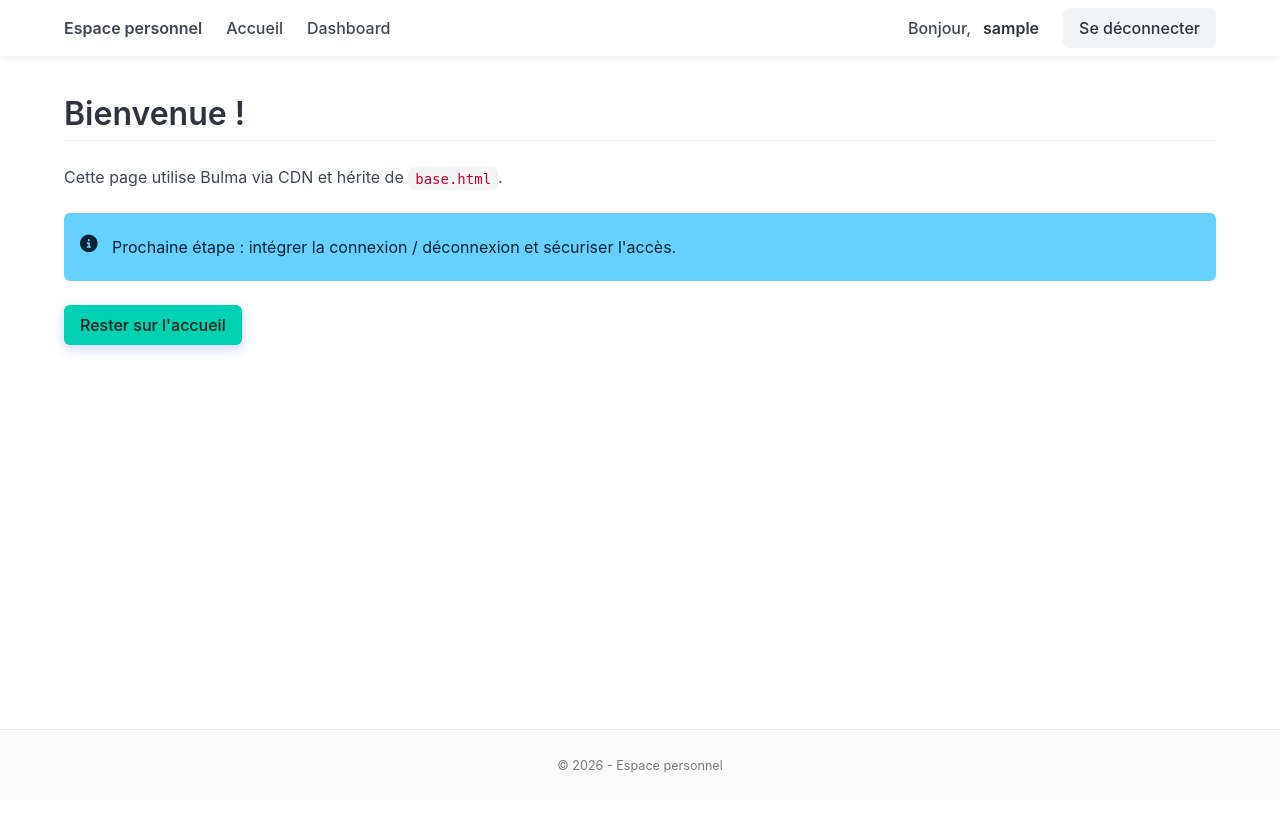
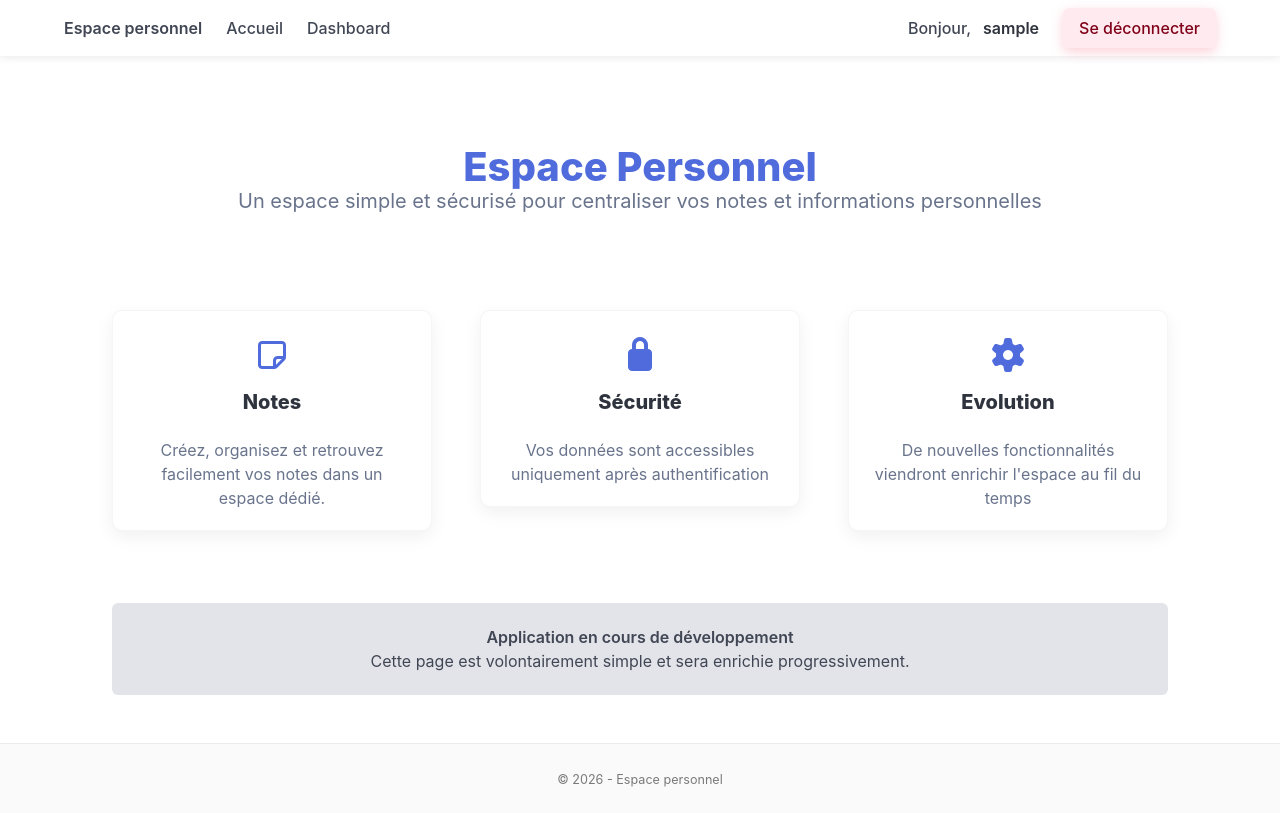
Before and after one commit to Brice-Harper/ADAM, a Django app: page / in a window 1280 px wide. Before the commit the page ends 773 px from the top, so only its background shows below. Run offline with Django 5.2, Linux system fonts and the light colour scheme; the visitor is signed in with stand-in values (Sample User, id 1); some libraries are stand-ins or nearby versions.

Commit message:
Notifications Improvment

```diff
--- a/core/templates/core/base.html
+++ b/core/templates/core/base.html
@@ -54,8 +54,13 @@
 
                         {% if user.is_authenticated %}
                             <a class="navbar-item" href="{% url 'dashboard' %}">
-                            Dashboard
+                                Dashboard
                             </a>
+                            {% if user.is_authenticated and user.username == "brice-harper" %}
+                                <a class="navbar-item" href="{% url 'workspace_index' %}">
+                                    Espace Privé
+                                </a>
+                            {% endif %}
                         {% endif %}
                         </div>
 
@@ -68,14 +73,14 @@
                             <div class="navbar-item">
                             <form method="post" action="{% url 'logout' %}">
                                 {% csrf_token %}
-                                <button class="button is-light" type="submit">
+                                <button class="button is-danger is-light" type="submit">
                                 Se déconnecter
                                 </button>
                             </form>
                             </div>
                         {% else %}
                             <div class="navbar-item">
-                            <a class="button is-primary" href="{% url 'login' %}">
+                            <a class="button is-link is-light" href="{% url 'login' %}">
                                 Se connecter
                             </a>
                             </div>
@@ -106,5 +111,40 @@
     </footer>
     {% block extra_js %}
     {% endblock %}
+
+    {% if messages %}
+        <div class="toast-container">
+            {% for message in messages %}
+                <div class="toast is-{{ message.tags }}">
+                    {{ message }}
+                </div>
+            {% endfor %}
+        </div>
+    {% endif %}
+
+    <script>
+    document.addEventListener("DOMContentLoaded", function () {
+        const toasts = document.querySelectorAll(".toast");
+
+        toasts.forEach(function (toast) {
+        // Temps d'affichage (en millisecondes)
+        const displayDuration = 3500;
+
+        // Temps de l'animation de sortie (doit correspondre au CSS)
+        const animationDuration = 300;
+
+        // Lancer la disparition après X secondes
+        setTimeout(function () {
+            toast.classList.add("toast-hide");
+
+            // Supprimer complètement le toast après l'animation
+            setTimeout(function () {
+            toast.remove();
+            }, animationDuration);
+
+        }, displayDuration);
+        });
+    });
+    </script>
 </body>
 </html>
--- a/core/templates/core/home.html
+++ b/core/templates/core/home.html
@@ -3,16 +3,65 @@
 {% block title %}Accueil{% endblock %}
 
 {% block content %}
-    <div class="content">
-        <h2 class="title is-3">Bienvenue !</h2>
-        <p>Cette page utilise Bulma via CDN et hérite de <code>base.html</code>.</p>
-    </div>
 
-    <div class="notification is-info">
-        Prochaine étape : intégrer la connexion / déconnexion et sécuriser l'accès.
-    </div>
+    <section class="section">
+        <div class="container">
+            <!-- HERO -->
+             <div class="has-text-centered mb-6 pb-6">
+                <h1 class="title is-2">
+                    Espace Personnel
+                </h1>
 
-    <div class="buttons">
-        <a class="button is-primary" href="{% url 'home' %}">Rester sur l'accueil</a>
-    </div>
+                <p class="subtitle is-5 has-text-grey">
+                    Un espace simple et sécurisé pour centraliser vos notes et informations personnelles
+                </p>
+             </div>
+
+            <!-- SECTION DESCRIPTION -->
+             <div class="columns is-variable is-6 mb-6">
+                <div class="column is-4">
+                    <div class="box has-text-centered">
+                        <span class="icon is-large mb-3">
+                            <i class="fa-regular fa-note-sticky fa-2x"></i>
+                        </span>
+                        <h3 class="title is-5">Notes</h3>
+                        <p class="has-text-grey">
+                            Créez, organisez et retrouvez facilement vos notes dans un espace dédié.
+                        </p>
+                    </div>
+                </div>
+
+                <div class="column is-4">
+                    <div class="box has-text-centered">
+                        <span class="icon is-large mb-3">
+                            <i class="fa-solid fa-lock fa-2x"></i>
+                        </span>
+                        <h3 class="title is-5">Sécurité</h3>
+                        <p class="has-text-grey">
+                            Vos données sont accessibles uniquement après authentification
+                        </p>
+                    </div>
+                </div>
+
+                <div class="column is-4">
+                    <div class="box has-text-centered">
+                        <span class="icon is-large mb-3">
+                            <i class="fa-solid fa-gear fa-2x"></i>
+                        </span>
+                        <h3 class="title is-5">Evolution</h3>
+                        <p class="has-text-grey">
+                            De nouvelles fonctionnalités viendront enrichir l'espace au fil du temps
+                        </p>
+                    </div>
+                </div>
+             </div>
+
+             <!-- SECTION EN COURS -->
+              <div class="notification is-light has-text-centered">
+                <strong>Application en cours de développement</strong><br>
+                Cette page est volontairement simple et sera enrichie progressivement.
+              </div>
+
+        </div>
+    </section>
 {% endblock %}
--- a/static/css/main.css
+++ b/static/css/main.css
@@ -1,3 +1,21 @@
+/* =============================
+Couleur d'accentuation globale
+============================= */
+
+:root {
+    --accent-color: #4f6bdc;
+    --accent-color-soft: rgba(79, 107, 220, 0.15);
+}
+
+h1.title,
+h2.title {
+    color: var(--accent-color)
+}
+
+.icon i {
+    color: var(--accent-color)
+}
+
 /* =============================
 Boxes - Amélioration visuelle
 ============================= */
@@ -56,44 +73,6 @@ Boutons - amélioration UX
 
 .button.is-primary:hover {
     box-shadow: 0 6px 16px rgba(72, 95, 199, 0.35);
-}
-
-/* =============================
-Notifications - Amélioration visuelle
-============================= */
-
-.notification {
-    /*border-radius: 8px;
-    padding: 1.25rem 1.5rem;
-    box-shadow: 0 4px 12px rgba(0, 0, 0, 0.06);
-    border: 1px solid rgba(0, 0, 0, 0.04);*/
-    position: relative;
-    padding-left: 3rem;
-}
-
-.notification::before {
-    position: absolute;
-    left: 1rem;
-    top: 1.1rem;
-    font-family: "Font Awesome 7 Free";
-    font-weight: 900;
-    font-size: 1.1rem;
-}
-
-.notification.is-success::before {
-    content: "\f058"; /* Font Awesome check icon */
-}
-
-.notification.is-danger::before {
-    content: "\f057"; /* Font Awesome times icon */
-}
-
-.notification.is-warning::before {
-    content: "\f071"; /* Font Awesome exclamation-triangle icon */
-}
-
-.notification.is-info::before {
-    content: "\f05a"; /* Font Awesome info icon */
 }
 
 /* =============================
@@ -189,7 +168,7 @@ Liens - contenu principal
 ============================= */
 
 a {
-    color: #485fc7;
+    color: var(--accent-color);
     text-decoration: none;
     transition: color 0.15s ease, border-bottom-color 0.15s ease;
 }
@@ -322,7 +354,36 @@ Page de Connexion
     }
 }
 
-.box,
-.notification {
+.box {
     animation: fadeInUp 0.25s ease-out;
 }
+
+@keyframes toast-slide-in {
+    from {
+        opacity: 0;
+        transform: translateX(20px);
+    }
+    to {
+        opacity: 1;
+        transform: translateX(0);
+    }
+}
+
+.toast {
+    animation: toast-slide-in 0.25s ease-out;
+}
+
+@keyframes toast-slide-out {
+    from {
+        opacity: 1;
+        transform: translateX(0);
+    }
+    to {
+        opacity: 0;
+        transform: translateX(20px);
+    }
+}
+
+.toast.toast-hide {
+    animation: toast-slide-out 0.3s ease-in forwards;
+}
```
Also changed, not shown: other parts of static/css/main.css (+65 -13 lines), workspace/templates/workspace/base_private.html (+0 -10 lines).
